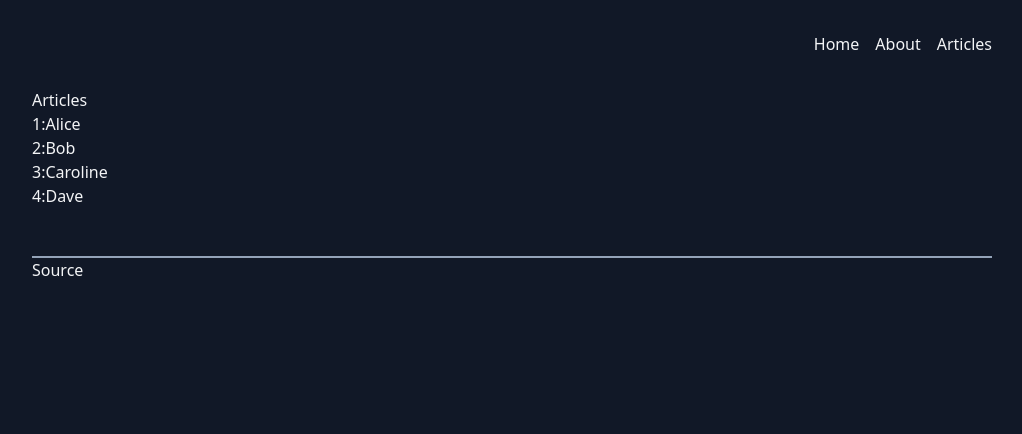
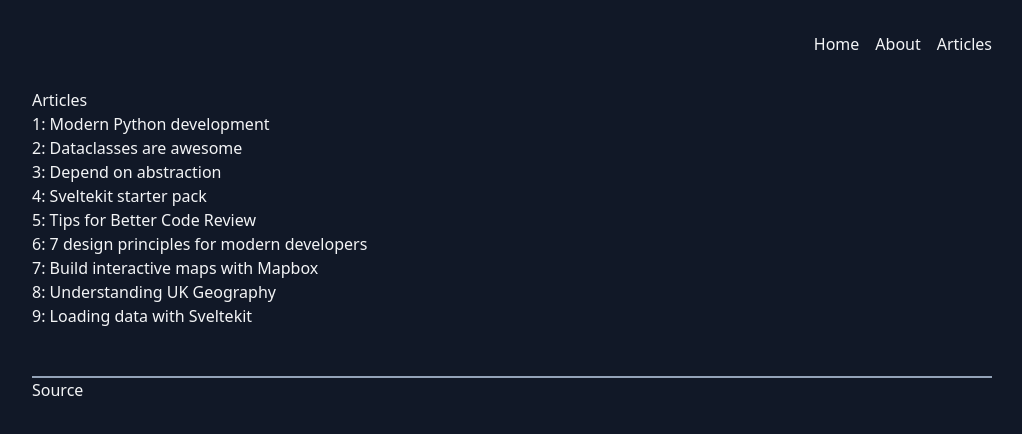
Before and after one commit to ellsphillips/level-up, a Next.js app: page /articles in a window 1280 px wide. Shown: the top 434 px of the page, without its empty margins (128-1150 px from the left). Built offline with nearby package versions, Linux system fonts and the light colour scheme.

Commit message:
Feature: article data for parsing

```diff
--- a/components/article/Details.tsx
+++ b/components/article/Details.tsx
@@ -1,12 +1,12 @@
 import { Article } from "@/types/article";
 
-type ListDetailProps = {
+type Props = {
   item: Article;
 };
 
-const ListDetail = ({ item: article }: ListDetailProps) => (
+const ListDetail = ({ item: article }: Props) => (
   <div>
-    <h1 className="text-3xl font-bold">{article.name}</h1>
+    <h1 className="text-3xl font-bold">{article.title}</h1>
     <p className="font-mono text-gray-400">ID: {article.id}</p>
   </div>
 );
--- a/data/articles.ts
+++ b/data/articles.ts
@@ -1,8 +1,73 @@
-import { Article } from "@/types/article";
+import { Article, Series } from "@/types/article";
 
 export const articleData: Article[] = [
-  { id: 1, name: "Alice" },
-  { id: 2, name: "Bob" },
-  { id: 3, name: "Caroline" },
-  { id: 4, name: "Dave" },
+  {
+    id: 1,
+    date: "2023-05-01",
+    title: "Modern Python development",
+    description:
+      "A guide on how to setup a modern Python development environment.",
+    series: Series.ProductionReadyPython,
+    tags: ["python", "poetry"],
+  },
+  {
+    id: 2,
+    date: "2023-05-01",
+    title: "Dataclasses are awesome",
+    description: "A guide on how to use dataclasses in Python.",
+    tags: ["python"],
+  },
+  {
+    id: 3,
+    date: "2023-05-01",
+    title: "Depend on abstraction",
+    description: "A guide on how to use abstraction in Python.",
+    series: Series.ProductionReadyPython,
+    tags: ["python"],
+  },
+  {
+    id: 4,
+    date: "2023-05-01",
+    title: "Sveltekit starter pack",
+
+    description: "A guide on how to use Sveltekit.",
+    tags: ["svelte", "tailwind", "typescript", "vite"],
+  },
+  {
+    id: 5,
+    date: "2023-05-01",
+    title: "Tips for Better Code Review",
+    description: "A guide on how to do code reviews.",
+    tags: ["git"],
+  },
+  {
+    id: 6,
+    date: "2023-05-01",
+    title: "7 design principles for modern developers",
+    description: "A guide on how to design software.",
+    series: Series.ProductionReadyPython,
+    tags: ["productivity"],
+  },
+  {
+    id: 7,
+    date: "2023-05-01",
+    title: "Build interactive maps with Mapbox",
+    description: "A guide on how to use Mapbox.",
+    series: Series.VisualisingMaps,
+    tags: ["mapbox", "typescript"],
+  },
+  {
+    id: 8,
+    date: "2023-05-01",
+    title: "Understanding UK Geography",
+    description: "Visualise data across the UK at different levels.",
+    tags: ["svelte"],
+  },
+  {
+    id: 9,
+    date: "2023-05-01",
+    title: "Loading data with Sveltekit",
+    description: "A guide on how to load data with Sveltekit.",
+    tags: ["svelte"],
+  },
 ];
--- a/pages/articles/[id].tsx
+++ b/pages/articles/[id].tsx
@@ -24,7 +24,7 @@
   return (
     <Layout
       title={`${
-        item ? item.name : "Article Detail"
+        item ? item.title : "Article Detail"
       } | Next.js + TypeScript Example`}
     >
       {item && <ListDetail item={item} />}
--- a/pages/articles/index.tsx
+++ b/pages/articles/index.tsx
@@ -16,7 +16,7 @@
       {items.map((item) => (
         <li key={item.id}>
           <Link href="/articles/[id]" as={`/articles/${item.id}`}>
-            {item.id}:{item.name}
+            {item.id}: {item.title}
           </Link>
         </li>
       ))}
--- a/types/article.ts
+++ b/types/article.ts
@@ -1,5 +1,13 @@
+export enum Series {
+  ProductionReadyPython = "Production-ready Python",
+  VisualisingMaps = "Visualising Maps",
+}
+
 export type Article = {
   id: number;
-  name: string;
-  series?: string;
+  date: string;
+  title: string;
+  description: string;
+  series?: Series;
+  tags: string[];
 };
```
